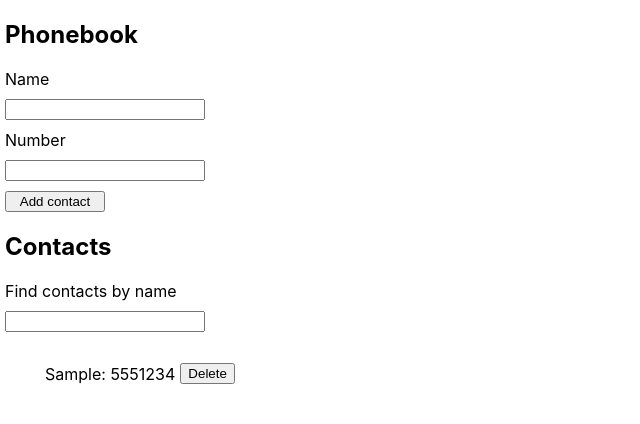
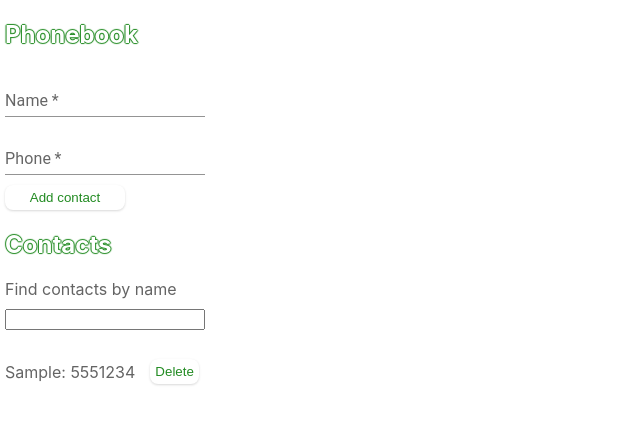
Before and after one commit to anastasia-savi/goit-react-hw-08-phonebook, a React (Create React App) app: page / in a window 1280 px wide. Both pictures are taken after typing "Sample", "5551234" into the empty fields and a click on the button "Add contact". Shown: the top 424 px of the page, without its empty margins (0-640 px from the left). Built offline with nearby package versions, Linux system fonts and the light colour scheme.

Commit message:
hw-react2+

```diff
--- a/package.json
+++ b/package.json
@@ -4,6 +4,9 @@
   "private": true,
   "homepage": "https://anastasia-savi.github.io/goit-react-hw-02-phonebook/",
   "dependencies": {
+    "@emotion/react": "^11.11.1",
+    "@emotion/styled": "^11.11.0",
+    "@mui/material": "^5.14.1",
     "@testing-library/jest-dom": "^5.16.3",
     "@testing-library/react": "^12.1.4",
     "@testing-library/user-event": "^13.5.0",
--- a/src/components/App.jsx
+++ b/src/components/App.jsx
@@ -11,15 +11,14 @@ export default class App extends React.Component {
   };
 
   formHandlerSubmit = ({ name, number }) => {
-    const contact = {
-      id: nanoid(),
-      name,
-      number,
-    };
-
     if (this.state.contacts.find(cont => cont.name === name)) {
-      alert(`{name} is already in contacts`);
+      alert(`${name} is already in contacts`);
     } else {
+      const contact = {
+        id: nanoid(),
+        name,
+        number,
+      };
       this.setState(prevState => ({
         contacts: [contact, ...prevState.contacts],
       }));
@@ -52,7 +51,10 @@ export default class App extends React.Component {
         </Section>
         <Section title="Contacts">
           <Filter value={this.state.filter} onChange={this.changeFilter} />
-          <ContactList contacts={visibleContacts} delete={this.deleteContact} />
+          <ContactList
+            contacts={visibleContacts}
+            deleteById={this.deleteContact}
+          />
         </Section>
       </div>
     );
--- a/src/components/ContactForm/ContactForm.jsx
+++ b/src/components/ContactForm/ContactForm.jsx
@@ -1,6 +1,6 @@
 import React from 'react';
-import PropTypes from 'prop-types';
 import css from './ContactForm.module.css';
+import TextField from '@mui/material/TextField';
 
 export default class ContactForm extends React.Component {
   state = {
@@ -26,8 +26,10 @@ export default class ContactForm extends React.Component {
     return (
       <form className={css.form} onSubmit={this.handleSubmit}>
         <label className={css.label}>
-          <span className={css.span}>Name</span>
-          <input
+          <TextField
+            id="standard-basic"
+            label="Name"
+            variant="standard"
             type="text"
             value={this.state.name}
             onChange={this.handleInputChange}
@@ -38,8 +40,10 @@ export default class ContactForm extends React.Component {
           />
         </label>
         <label className={css.label}>
-          <span className={css.span}>Number</span>
-          <input
+          <TextField
+            id="standard-basic"
+            label="Phone"
+            variant="standard"
             type="tel"
             value={this.state.number}
             onChange={this.handleInputChange}
@@ -49,14 +53,10 @@ export default class ContactForm extends React.Component {
             required
           />
         </label>
-        <button type="submit" className={css.button}>
+        <button className={css.button} type="submit">
           Add contact
         </button>
       </form>
     );
   }
 }
-
-ContactForm.propTypes = {
-  handleSubmit: PropTypes.func.isRequired,
-};
--- a/src/components/ContactForm/ContactForm.module.css
+++ b/src/components/ContactForm/ContactForm.module.css
@@ -5,6 +5,7 @@
 
 .span {
   margin-bottom: 10px;
+  color: rgb(100, 100, 100);
 }
 
 .label {
@@ -15,5 +16,32 @@
 }
 
 .button {
-  max-width: 100px;
+  max-width: 120px;
+  background-color: #ffffff;
+  border: 0;
+  border-radius: 0.5rem;
+  box-sizing: border-box;
+  color: forestgreen;
+  padding: 5px;
+  text-align: center;
+  text-decoration: none #d1d5db solid;
+  text-decoration-thickness: auto;
+  box-shadow: 0 1px 3px 0 rgba(0, 0, 0, 0.1), 0 1px 2px 0 rgba(0, 0, 0, 0.06);
+  cursor: pointer;
+  user-select: none;
+  -webkit-user-select: none;
+  touch-action: manipulation;
 }
+
+.button:hover {
+  background-color: rgb(249, 250, 251);
+}
+
+.button:focus {
+  outline: 2px solid transparent;
+  outline-offset: 2px;
+}
+
+.button:focus-visible {
+  box-shadow: none;
+}
--- a/src/components/ContactList/ContactList.jsx
+++ b/src/components/ContactList/ContactList.jsx
@@ -2,13 +2,9 @@ import React from 'react';
 import PropTypes from 'prop-types';
 import css from './ContactList.module.css';
 
-export default class ContactList extends React.Component {
-  render() {
-    const contacts = this.props.contacts;
-    const deleteCont = this.props.delete;
-
+const ContactList = ({ contacts, deleteById }) => {
   return (
-      <ul className={css.contactList}>
+    <ol className={css.contactList}>
       {contacts.map(({ id, name, number }) => (
         <li className={css.contact} key={id}>
           <p>
@@ -17,24 +13,24 @@ export default class ContactList extends React.Component {
           <button
             type="button"
             className={css.button}
-              onClick={() => deleteCont(id)}
+            onClick={() => deleteById(id)}
           >
             Delete
           </button>
         </li>
       ))}
-      </ul>
+    </ol>
   );
-  }
-}
+};
+
+export default ContactList;
 
 ContactList.propTypes = {
   contacts: PropTypes.arrayOf(
     PropTypes.shape({
       id: PropTypes.string.isRequired,
       name: PropTypes.string.isRequired,
-      nunber: PropTypes.number.isRequired,
-      delete: PropTypes.func.isRequired,
+      number: PropTypes.string.isRequired,
     })
   ),
 };
--- a/src/components/ContactList/ContactList.module.css
+++ b/src/components/ContactList/ContactList.module.css
@@ -1,6 +1,8 @@
 .contactList {
   display: flex;
   flex-direction: column;
+  padding-left: 0;
+  color: rgb(100, 100, 100);
 }
 
 .contact {
@@ -10,6 +12,33 @@
 }
 
 .button {
-  margin-left: 5px;
-  max-height: 30px;
+  margin-left: 15px;
+  max-width: 100px;
+  background-color: #ffffff;
+  border: 0;
+  border-radius: 0.5rem;
+  box-sizing: border-box;
+  color: forestgreen;
+  padding: 5px;
+  text-align: center;
+  text-decoration: none #d1d5db solid;
+  text-decoration-thickness: auto;
+  box-shadow: 0 1px 3px 0 rgba(0, 0, 0, 0.1), 0 1px 2px 0 rgba(0, 0, 0, 0.06);
+  cursor: pointer;
+  user-select: none;
+  -webkit-user-select: none;
+  touch-action: manipulation;
 }
+
+.button:hover {
+  background-color: rgb(249, 250, 251);
+}
+
+.button:focus {
+  outline: 2px solid transparent;
+  outline-offset: 2px;
+}
+
+.button:focus-visible {
+  box-shadow: none;
+}
--- a/src/components/Filter/Filter.jsx
+++ b/src/components/Filter/Filter.jsx
@@ -2,20 +2,18 @@ import React from 'react';
 import PropTypes from 'prop-types';
 import css from './Filter.module.css';
 
-export default class Filter extends React.Component {
-  render() {
-    const filter = this.props.value;
-    const onChange = this.props.onChange;
+const Filter = ({ filter, onChange }) => {
   return (
     <label className={css.label}>
       <span className={css.span}>Find contacts by name</span>
       <input type="text" value={filter} onChange={onChange} />
     </label>
   );
-  }
-}
+};
 
 Filter.propTypes = {
   value: PropTypes.string.isRequired,
   onChange: PropTypes.func.isRequired,
 };
+
+export default Filter;
--- a/src/components/Filter/Filter.module.css
+++ b/src/components/Filter/Filter.module.css
@@ -2,6 +2,7 @@
   display: flex;
   flex-direction: column;
   margin-bottom: 10px;
+  color: rgb(100, 100, 100);
 }
 
 .label {
--- a/src/components/Section/Section.jsx
+++ b/src/components/Section/Section.jsx
@@ -2,18 +2,18 @@ import React from 'react';
 import PropTypes from 'prop-types';
 import css from './Section.module.css';
 
-export default class Section extends React.Component {
-  render() {
-    return (
-      <section className={css.section}>
-        <h2>{this.props.title}</h2>
-        {this.props.children}
-      </section>
-    );
-  }
-}
+const Section = ({ title, children }) => {
+  return (
+    <section className={css.section}>
+      <h2 className={css.title}>{title}</h2>
+      {children}
+    </section>
+  );
+};
 
 Section.propTypes = {
   title: PropTypes.string.isRequired,
-  children: PropTypes.element.isRequired,
+  children: PropTypes.node.isRequired,
 };
+
+export default Section;
--- a/src/components/Section/Section.module.css
+++ b/src/components/Section/Section.module.css
@@ -1,3 +1,9 @@
 .section {
   margin-left: 5px;
 }
+
+.title {
+  color: #fff;
+  text-shadow: 1px 0 1px forestgreen, 0 1px 1px forestgreen,
+    -1px 0 1px forestgreen, 0 -1px 1px forestgreen;
+}
```
Also changed, not shown: 1 other file (tests, documents, lock files or other folders). Lines whose indentation alone changed are shown as unchanged.
